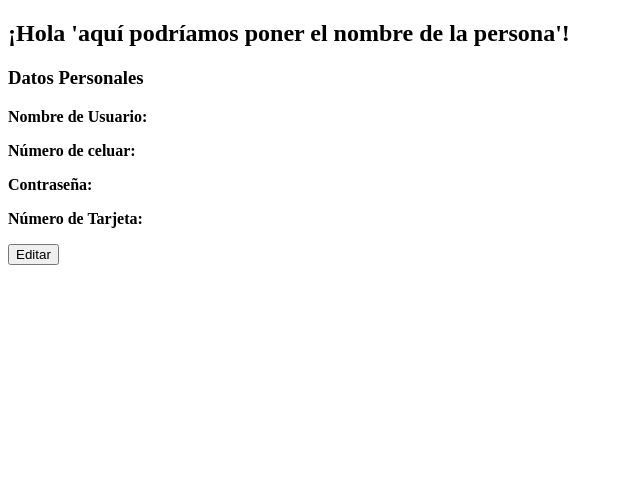
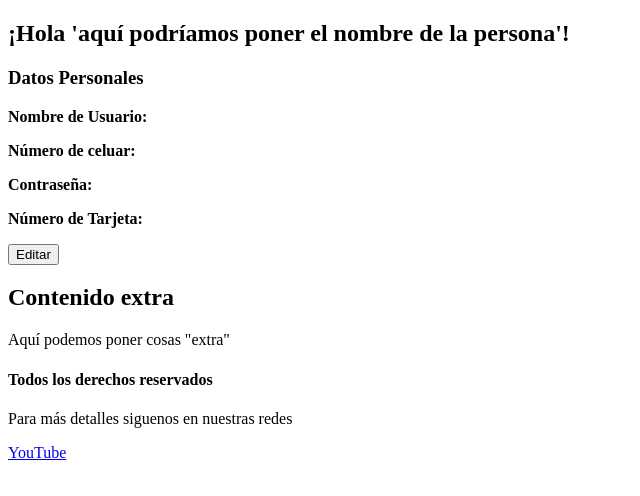
Before and after one commit to anahisaltocruz/BeelBalamFrontEnd, a plain HTML site: page micuenta.html in a window 1280 px wide. Shown: the whole page, without its empty margins (0-640 px from the left). Drawn offline with Linux system fonts and the light colour scheme.

Commit message:
Modificación en micuenta

```diff
--- a/micuenta.html
+++ b/micuenta.html
@@ -43,5 +43,20 @@
 			</form>
 		</section>
 	</article>
+	<aside>
+		<h2>Contenido extra</h2>
+		<p>
+			Aquí podemos poner cosas "extra"
+		</p>
+	</aside>
+	<footer>
+		<h4>
+			Todos los derechos reservados
+		</h4>
+		<p>
+			Para más detalles siguenos en nuestras redes
+		</p>
+		<a href="https://www.youtube.com/channel/UCrz-nM-3coLHqjeA8gnSDtg" target="_BLANK">YouTube</a>
+	</footer>
 </body>
 </html>
```
